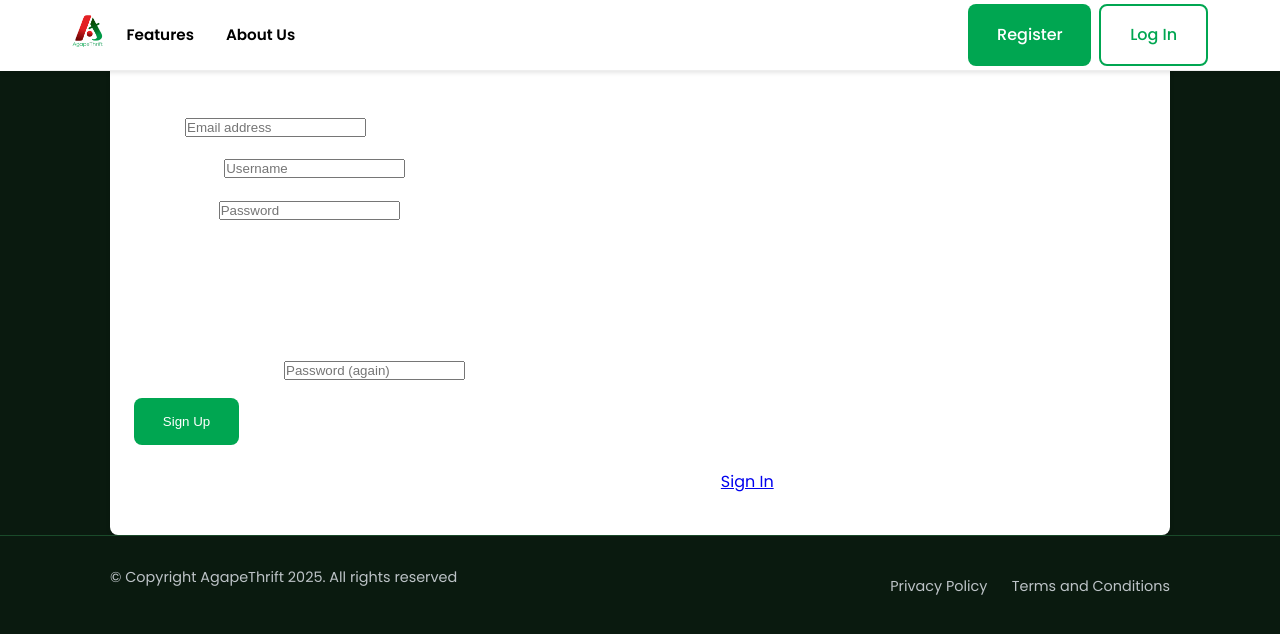
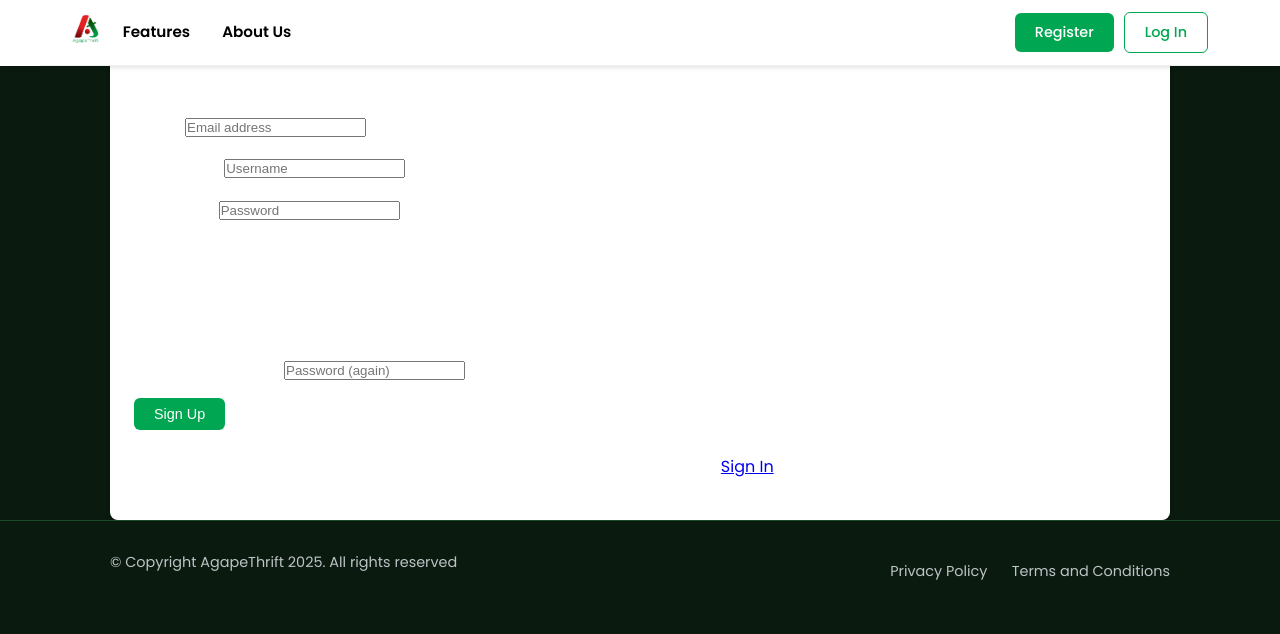
Before and after one commit to dotunv/agapeweb, a Django app: page /accounts/signup/ in a window 1280 px wide. Shown: the top 634 px of the page. Run offline with Django 5.2, Linux system fonts and the light colour scheme.

Commit message:
fix navbar button

```diff
--- a/templates/base.html
+++ b/templates/base.html
@@ -341,7 +341,7 @@
             display: flex;
             justify-content: space-between;
             align-items: center;
-            padding: var(--spacing-xs) var(--spacing-xl);
+            padding: 12px var(--spacing-xl);
             border-bottom: 1px solid #eee;
             background: #fff;
             margin-bottom: 0;
@@ -359,7 +359,7 @@
         }
 
         .navbar-brand .logo {
-            height: 32px;
+            height: 28px;
             width: auto;
         }
 
@@ -382,7 +382,8 @@
 
         .auth-buttons {
             display: flex;
-            gap: var(--spacing-sm);
+            gap: 10px;
+            align-items: center;
         }
 
         .mobile-menu-toggle {
@@ -543,6 +544,37 @@
                 gap: 20px;
             }
         }
+
+        .btn {
+            text-decoration: none;
+            padding: 8px 20px;
+            border-radius: 6px;
+            font-size: 0.9rem;
+            font-weight: 500;
+            cursor: pointer;
+            transition: all 0.2s ease;
+            display: inline-block;
+        }
+
+        .btn-primary {
+            background-color: #00A651;
+            color: white;
+            border: none;
+        }
+
+        .btn-primary:hover {
+            background-color: #008541;
+        }
+
+        .btn-outline {
+            background-color: transparent;
+            color: #00A651;
+            border: 1px solid #00A651;
+        }
+
+        .btn-outline:hover {
+            background-color: rgba(0, 166, 81, 0.1);
+        }
     </style>
 </head>
 <body class="{% block body_class %}{% endblock %}">
```
